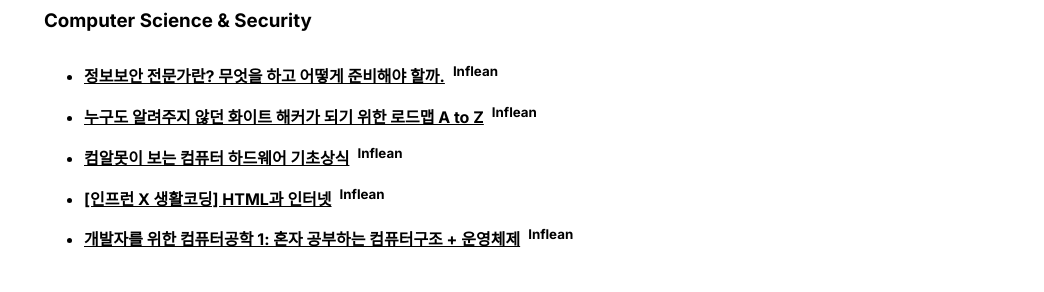
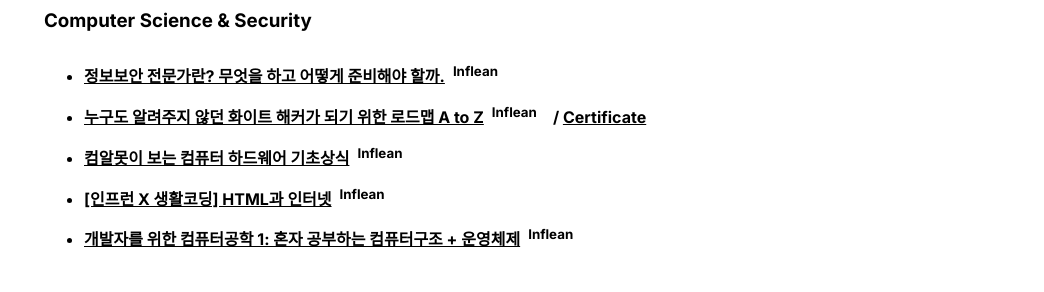
Before and after one commit to BangJeongBin/BangJeongBin.github.io, a Jekyll site: the page built from index.md, in a window 1280 px wide and 900 px high, scrolled down 2489 px. Shown: the part 153-445 px from the top of the window, without its empty margins (236-1280 px from the left). Built offline with Jekyll 4.4.1, drawn with Linux system fonts in a browser that asks for light colours.

Commit message:
Update activities_list.html

```diff
--- a/_includes/activities_list.html
+++ b/_includes/activities_list.html
@@ -9,7 +9,8 @@
     <li>
         <strong>
             <a href="https://www.inflearn.com/course/%ED%99%94%EC%9D%B4%ED%8A%B8-%ED%95%B4%EC%BB%A4-%EB%A1%9C%EB%93%9C%EB%A7%B5-a-to-z/dashboard">
-                누구도 알려주지 않던 화이트 해커가 되기 위한 로드맵 A to Z</a>&ensp;<sup>Inflean</sup></strong>
+                누구도 알려주지 않던 화이트 해커가 되기 위한 로드맵 A to Z</a>&ensp;<sup>Inflean</sup>&emsp;/
+                <a href="https://www.inflearn.com/certificate/1495440-334458-14752226">Certificate</a></strong>
     </li>
 
     <li>
```
